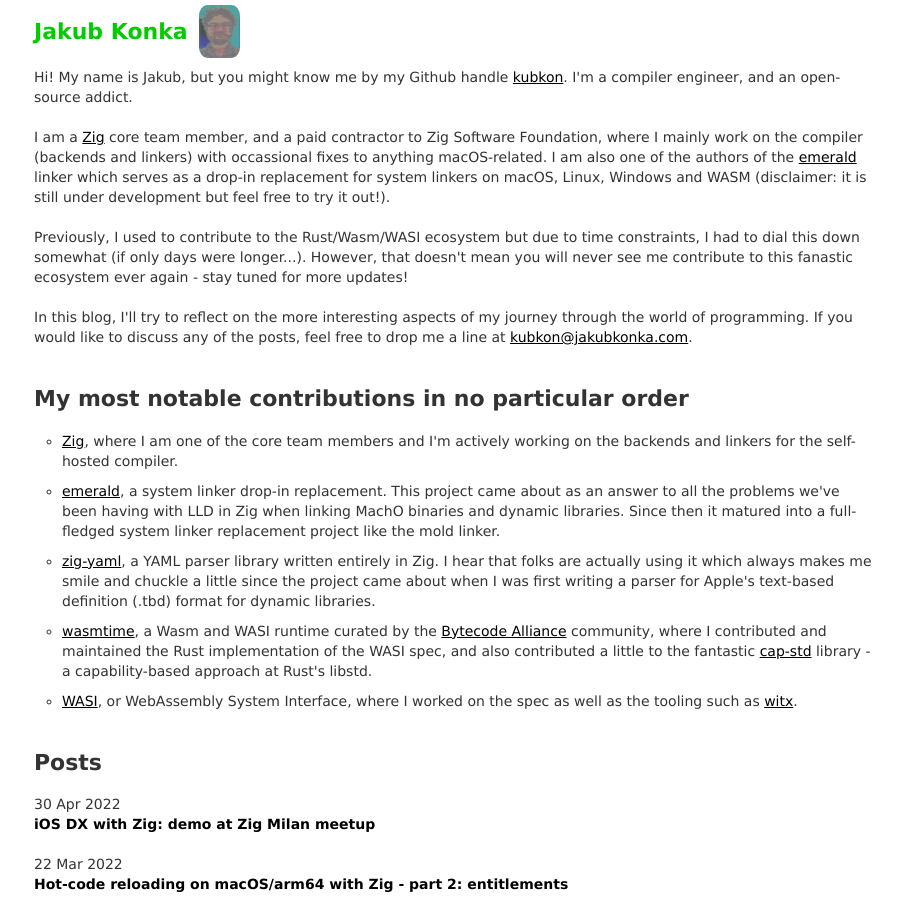
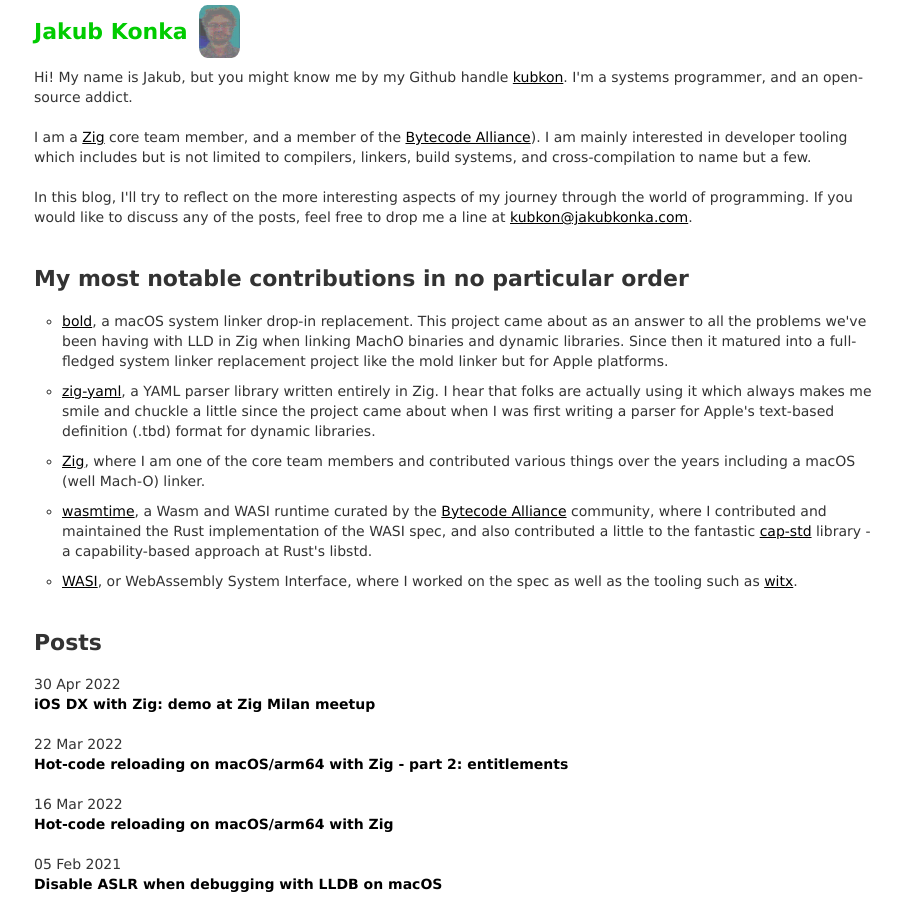
Before and after one commit to kubkon/kubkon.github.com, a Jekyll site: the page built from index.html, in a window 1280 px wide and 900 px high. Shown: the whole window, without its empty margins (186-1088 px from the left). Built offline with Jekyll 4.4.1, drawn with Linux system fonts in a browser that asks for light colours; some of the changed text lies outside the part shown.

Commit message:
Update page about me

```diff
--- a/index.html
+++ b/index.html
@@ -5,9 +5,8 @@
 
 <div id="about">
   <span class="bio">
-    <p>Hi! My name is Jakub, but you might know me by my Github handle <a href="https://github.com/kubkon">kubkon</a>. I'm a compiler engineer, and an open-source addict.</p>
-    <p>I am a <a href="https://ziglang.org">Zig</a> core team member, and a paid contractor to Zig Software Foundation, where I mainly work on the compiler (backends and linkers) with occassional fixes to anything macOS-related. I am also one of the authors of the <a href="https://github.com/kubkon/emerald">emerald</a> linker which serves as a drop-in replacement for system linkers on macOS, Linux, Windows and WASM (disclaimer: it is still under development but feel free to try it out!).</p>
-    <p>Previously, I used to contribute to the Rust/Wasm/WASI ecosystem but due to time constraints, I had to dial this down somewhat (if only days were longer...). However, that doesn't mean you will never see me contribute to this fanastic ecosystem ever again - stay tuned for more updates!</p>
+    <p>Hi! My name is Jakub, but you might know me by my Github handle <a href="https://github.com/kubkon">kubkon</a>. I'm a systems programmer, and an open-source addict.</p>
+    <p>I am a <a href="https://ziglang.org">Zig</a> core team member, and a member of the <a href="https://bytecodealliance.org/">Bytecode Alliance</a>). I am mainly interested in developer tooling which includes but is not limited to compilers, linkers, build systems, and cross-compilation to name but a few.</p>
     <p>In this blog, I'll try to reflect on the more interesting aspects of my journey through the world of programming. If you would like to discuss any of the posts, feel free to drop me a line at
 
 <a href = "mailto:kubkonATjakubkonkaDOTcom"
@@ -22,13 +21,13 @@
   <h1>My most notable contributions in no particular order</h1>
   <ul class="lists">
     <li>
-      <a href="https://ziglang.org">Zig</a>, where I am one of the core team members and I'm actively working on the backends and linkers for the self-hosted compiler.
-    </li>
-    <li>
-      <a href="https://github.com/kubkon/emerald">emerald</a>, a system linker drop-in replacement. This project came about as an answer to all the problems we've been having with LLD in Zig when linking MachO binaries and dynamic libraries. Since then it matured into a full-fledged system linker replacement project like the mold linker.
+      <a href="https://github.com/kubkon/bold">bold</a>, a macOS system linker drop-in replacement. This project came about as an answer to all the problems we've been having with LLD in Zig when linking MachO binaries and dynamic libraries. Since then it matured into a full-fledged system linker replacement project like the mold linker but for Apple platforms.
     </li>
     <li>
       <a href="https://github.com/kubkon/zig-yaml">zig-yaml</a>, a YAML parser library written entirely in Zig. I hear that folks are actually using it which always makes me smile and chuckle a little since the project came about when I was first writing a parser for Apple's text-based definition (.tbd) format for dynamic libraries.
+    </li>
+    <li>
+      <a href="https://ziglang.org">Zig</a>, where I am one of the core team members and contributed various things over the years including a macOS (well Mach-O) linker.
     </li>
     <li>
       <a href="https://wasmtime.dev">wasmtime</a>, a Wasm and WASI runtime curated by the <a href="https://bytecodealliance.org">Bytecode Alliance</a> community, where I contributed and maintained the Rust implementation of the WASI spec, and also contributed a little to the fantastic <a href="https://github.com/bytecodealliance/cap-std">cap-std</a> library - a capability-based approach at Rust's libstd.
@@ -53,5 +52,5 @@
 
 <div class="divs">
   <h1>Huge thanks to the Zig Software Foundation and my sponsors</h1>
-  <p>I'd like to extend my thanks to the Zig Software Foundation for making me a full-time individual contractor. Thank you!</p>
+  <p>I'd like to extend my thanks to the Zig Software Foundation for supporting my work. Thank you!</p>
 </div>
```
